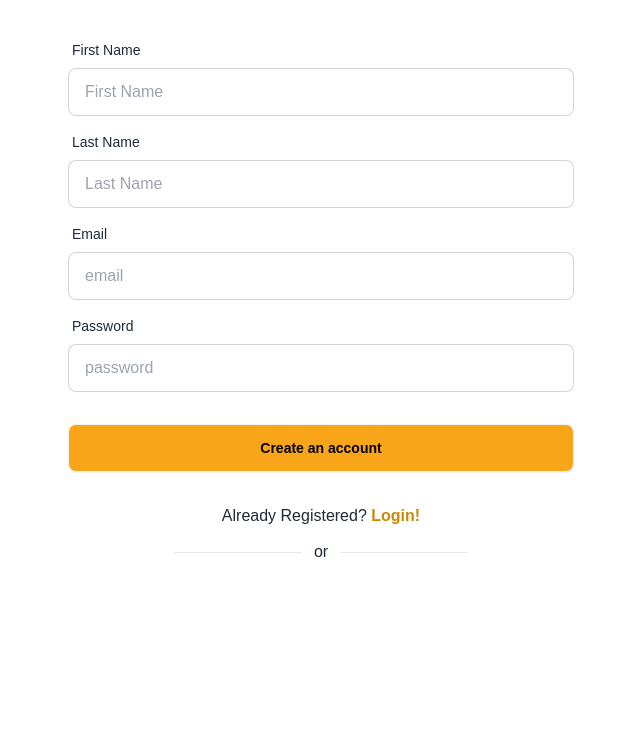
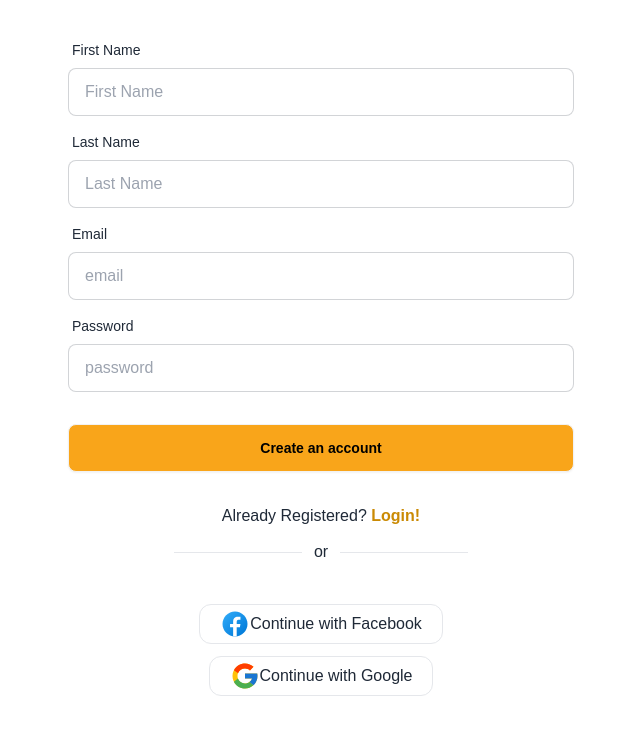
Before and after one commit to ammarcse50/travel-guru-remake, a React (Vite) app: page /register in a window 1280 px wide. Shown: the top 734 px of the page, without its empty margins (319-959 px from the left). Built offline with nearby package versions, Linux system fonts and the light colour scheme.

Commit message:
register-page-design-setted

```diff
--- a/src/components/shared/Register/Register.jsx
+++ b/src/components/shared/Register/Register.jsx
@@ -1,5 +1,6 @@
 import React from "react";
 import { Link } from "react-router-dom";
+import { TbBrandFacebookFilled } from "react-icons/tb";
 
 const Register = () => {
   return (
@@ -64,12 +65,77 @@ const Register = () => {
       </p>
 
       <div className="flex items-center justify-center gap-3 mt-3">
-          <hr className="bg-white w-32 " />
+        <hr className="bg-white w-32 " />
 
-           <p className="">or</p>
+        <p className="">or</p>
 
         <hr className="bg-white w-32" />
       </div>
+
+      <Link className="   flex justify-center  mt-10">
+        <span className="border flex items-center rounded-xl px-5 py-1">
+          <svg
+            xmlns="http://www.w3.org/2000/svg"
+            x="0px"
+            y="0px"
+            width="30"
+            height="30"
+            viewBox="0 0 48 48"
+          >
+            <linearGradient
+              id="Ld6sqrtcxMyckEl6xeDdMa_uLWV5A9vXIPu_gr1"
+              x1="9.993"
+              x2="40.615"
+              y1="9.993"
+              y2="40.615"
+              gradientUnits="userSpaceOnUse"
+            >
+              <stop offset="0" stop-color="#2aa4f4"></stop>
+              <stop offset="1" stop-color="#007ad9"></stop>
+            </linearGradient>
+            <path
+              fill="url(#Ld6sqrtcxMyckEl6xeDdMa_uLWV5A9vXIPu_gr1)"
+              d="M24,4C12.954,4,4,12.954,4,24s8.954,20,20,20s20-8.954,20-20S35.046,4,24,4z"
+            ></path>
+            <path
+              fill="#fff"
+              d="M26.707,29.301h5.176l0.813-5.258h-5.989v-2.874c0-2.184,0.714-4.121,2.757-4.121h3.283V12.46 c-0.577-0.078-1.797-0.248-4.102-0.248c-4.814,0-7.636,2.542-7.636,8.334v3.498H16.06v5.258h4.948v14.452 C21.988,43.9,22.981,44,24,44c0.921,0,1.82-0.084,2.707-0.204V29.301z"
+            ></path>
+          </svg>
+          Continue with Facebook
+        </span>
+      </Link>
+
+      <Link className=" flex justify-center mt-3 ">
+        <span className="border flex items-center rounded-xl px-5 py-1">
+          <svg
+            xmlns="http://www.w3.org/2000/svg"
+            x="0px"
+            y="0px"
+            width="30"
+            height="30"
+            viewBox="0 0 48 48"
+          >
+            <path
+              fill="#FFC107"
+              d="M43.611,20.083H42V20H24v8h11.303c-1.649,4.657-6.08,8-11.303,8c-6.627,0-12-5.373-12-12c0-6.627,5.373-12,12-12c3.059,0,5.842,1.154,7.961,3.039l5.657-5.657C34.046,6.053,29.268,4,24,4C12.955,4,4,12.955,4,24c0,11.045,8.955,20,20,20c11.045,0,20-8.955,20-20C44,22.659,43.862,21.35,43.611,20.083z"
+            ></path>
+            <path
+              fill="#FF3D00"
+              d="M6.306,14.691l6.571,4.819C14.655,15.108,18.961,12,24,12c3.059,0,5.842,1.154,7.961,3.039l5.657-5.657C34.046,6.053,29.268,4,24,4C16.318,4,9.656,8.337,6.306,14.691z"
+            ></path>
+            <path
+              fill="#4CAF50"
+              d="M24,44c5.166,0,9.86-1.977,13.409-5.192l-6.19-5.238C29.211,35.091,26.715,36,24,36c-5.202,0-9.619-3.317-11.283-7.946l-6.522,5.025C9.505,39.556,16.227,44,24,44z"
+            ></path>
+            <path
+              fill="#1976D2"
+              d="M43.611,20.083H42V20H24v8h11.303c-0.792,2.237-2.231,4.166-4.087,5.571c0.001-0.001,0.002-0.001,0.003-0.002l6.19,5.238C36.971,39.205,44,34,44,24C44,22.659,43.862,21.35,43.611,20.083z"
+            ></path>
+          </svg>
+          Continue with Google
+        </span>
+      </Link>
     </div>
   );
 };
```
